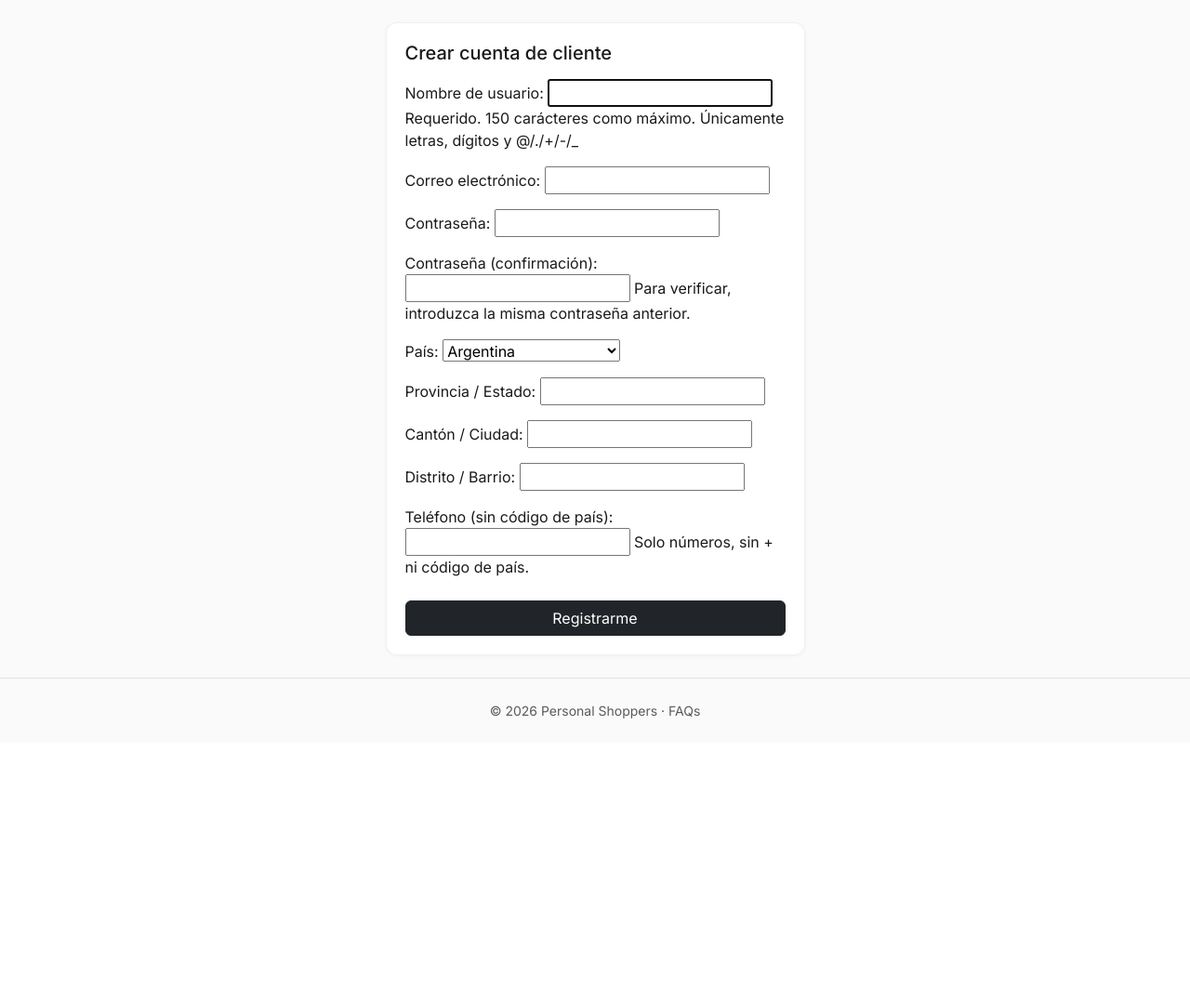
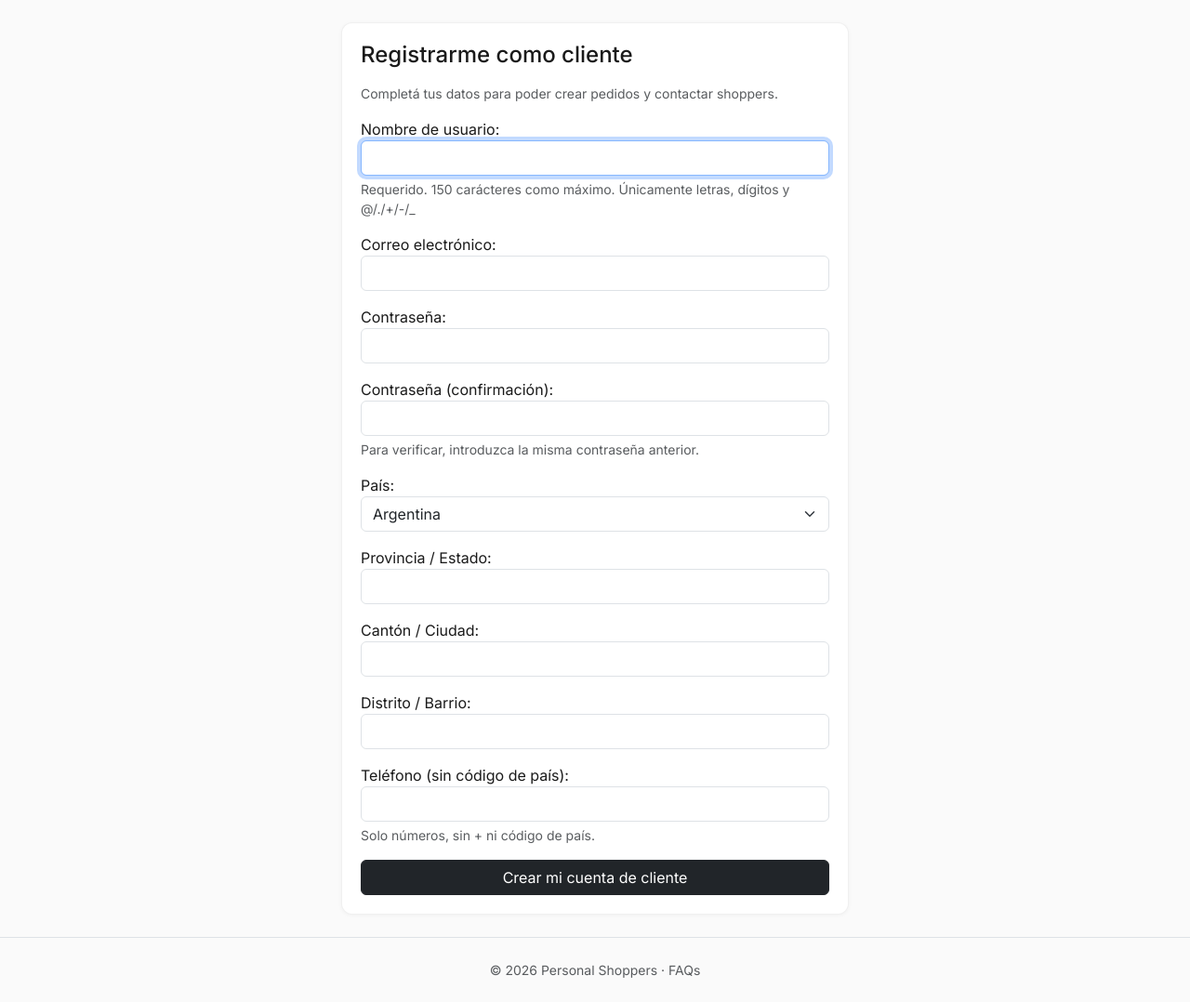
Before and after one commit to JoelkyVargas/personal_shoppers, a Django app: page /registrarme/cliente/ in a window 1280 px wide. Shown: the part 81-1159 px from the top of the page at 93% size. Before the commit the page ends 854 px from the top, so only its background shows below. Run offline with Django 5.2, Linux system fonts and the light colour scheme; some libraries are stand-ins or nearby versions.

```diff
--- a/marketplace/templates/marketplace/auth_register_customer.html
+++ b/marketplace/templates/marketplace/auth_register_customer.html
@@ -3,17 +3,83 @@
 
 {% block content %}
 <div class="row justify-content-center">
-  <div class="col-md-6 col-lg-5">
+  <div class="col-md-6">
     <div class="ps-card">
-      <h1 class="h5 mb-3">Crear cuenta de cliente</h1>
+      <h1 class="h4 mb-3">Registrarme como cliente</h1>
+      <p class="text-muted small mb-3">
+        Completá tus datos para poder crear pedidos y contactar shoppers.
+      </p>
 
+      {# 🔹 ALERTA GENERAL SI HAY ERRORES EN EL FORM #}
+      {% if form.errors %}
+      <div class="alert alert-danger">
+        <strong>Revisá el formulario.</strong>
+        Hay uno o más errores. Corregí los campos marcados en rojo y volvé a intentar.
+      </div>
+
+      {# 🔹 DEBUG (opcional): mostrar errores crudos #}
+      <pre style="font-size: 0.8rem; background:#fff3cd; padding:.5rem; border-radius:.25rem; white-space:pre-wrap;">
+{{ form.errors }}
+      </pre>
+      {% endif %}
 
       <form method="post">
         {% csrf_token %}
-        {{ form.as_p }}
-        <button type="submit" class="btn btn-dark w-100 mt-2">Registrarme</button>
+
+        {% if form.non_field_errors %}
+        <div class="alert alert-danger">
+          {% for error in form.non_field_errors %}
+          <div>{{ error }}</div>
+          {% endfor %}
+        </div>
+        {% endif %}
+
+        {% for field in form %}
+          {# Por si el form tuviera algún campo de foto/archivo por accidente #}
+          {% if field.name != "foto_url" and field.name != "foto_archivo" %}
+            <div class="mb-3">
+              {{ field.label_tag }}
+              {{ field }}
+              {% if field.help_text %}
+                <div class="form-text">{{ field.help_text }}</div>
+              {% endif %}
+              {% if field.errors %}
+                {% for error in field.errors %}
+                  <div class="text-danger small">{{ error }}</div>
+                {% endfor %}
+              {% endif %}
+            </div>
+          {% endif %}
+        {% endfor %}
+
+        <button type="submit" class="btn btn-dark w-100">
+          Crear mi cuenta de cliente
+        </button>
       </form>
     </div>
   </div>
 </div>
+
+<script>
+  // Asegura estilo Bootstrap aunque algún field no tenga class desde forms.py
+  (function () {
+    const form = document.querySelector("form");
+    if (!form) return;
+
+    const inputs = form.querySelectorAll("input, select, textarea");
+    inputs.forEach(el => {
+      const type = (el.getAttribute("type") || "").toLowerCase();
+      if (type === "hidden" || type === "checkbox" || type === "radio" || type === "submit" || type === "button") return;
+
+      // Si ya trae clases, no lo pisamos
+      if (el.classList.length > 0) return;
+
+      if (el.tagName.toLowerCase() === "select") {
+        el.classList.add("form-select");
+      } else {
+        el.classList.add("form-control");
+      }
+    });
+  })();
+</script>
 {% endblock %}
```
